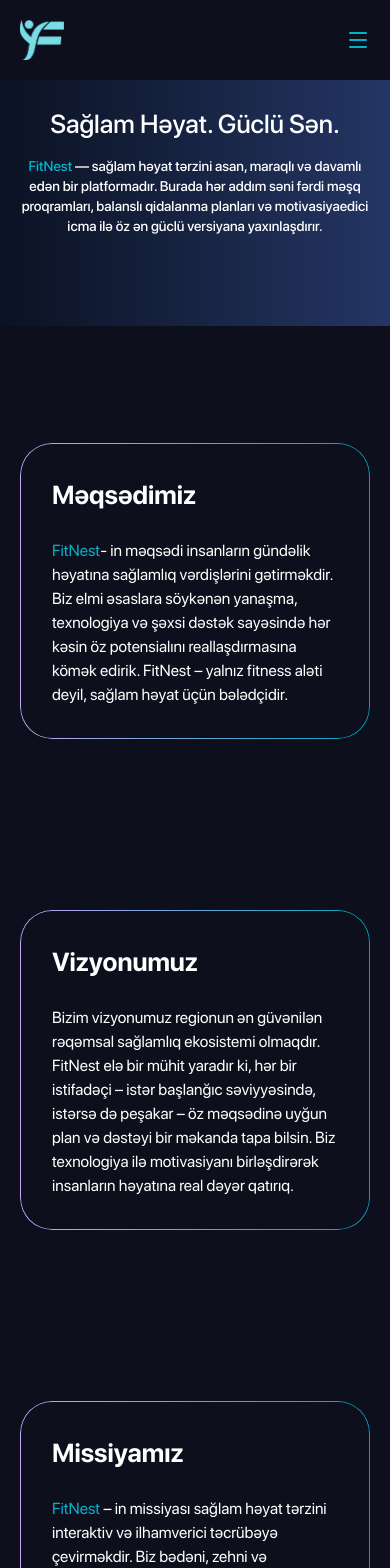
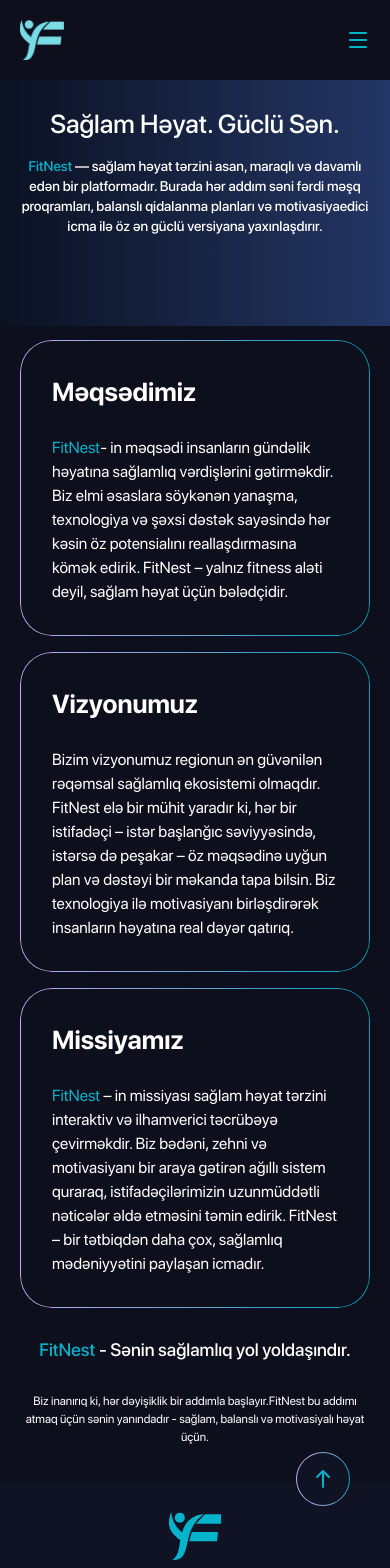
Before and after one commit to fitnest-health/frontend, a Next.js app: page /about in a window 390 px wide. Shown: the top 1568 px of the page. Built offline with nearby package versions, Linux system fonts and the light colour scheme.

Commit message:
feat: update About page layout with responsive margin adjustments for better spacing

```diff
--- a/app/about/page.tsx
+++ b/app/about/page.tsx
@@ -57,11 +57,11 @@
                 </>
             }
         >
-            <section className="w-full pt-14 pb-20 mt-8">
+            <section className="w-full pt-14 md:mb-20 sm:mb-10 mb-4 md:mt-8 sm:mt-20 mt-16">
                 {aboutItems.map((item, index) => (
                     <div
                         key={index}
-                        className={`grid sm:grid-cols-2 grid-cols-1 items-stretch justify-between gap-5 mt-[151px] ${item.reverse ? "flex-row-reverse" : ""
+                        className={`grid sm:grid-cols-2 grid-cols-1 items-stretch justify-between sm:gap-5 md:mt-[151px] sm:mt-5 mt-4 ${item.reverse ? "flex-row-reverse" : ""
                             }`}
                     >
                         <div className="gradient-border rounded-4xl h-full">
@@ -91,7 +91,7 @@
                     </div>
                 ))}
 
-                <div className="text-center mt-12">
+                <div className="text-center md:mt-12 sm:mt-10 mt-7">
                     <h4 className="font-medium md:text-h4 md:leading-h4 sm:text-t1 sm:leading-t1 text-s2 leading-s2 text-neutral-50">
                         <span className="text-primary-700">FitNest</span> - Sənin sağlamlıq yol yoldaşındır.
                     </h4>
```
